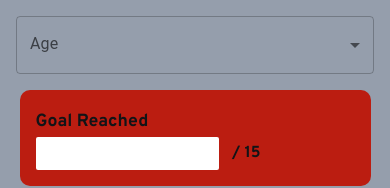
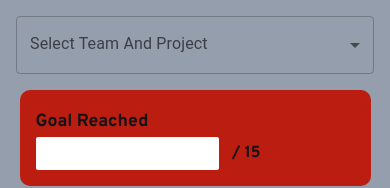
Before and after one commit to OrReuben/Hackathon-Scoring-Format, a React (Vite) app in the folder client/: page / in a window 390 px wide. Shown: the top 188 px of the page. Built offline with nearby package versions, Linux system fonts and the light colour scheme; no server answers.

Commit message:
fixed responsive

```diff
--- a/client/src/components/SelectTeam.jsx
+++ b/client/src/components/SelectTeam.jsx
@@ -18,12 +18,12 @@ export default function SelectTeam({
   return (
     <Box sx={{ minWidth: 120 }}>
       <FormControl fullWidth>
-        <InputLabel id="demo-simple-select-label">Age</InputLabel>
+        <InputLabel id="demo-simple-select-label">Select Team And Project</InputLabel>
         <Select
           labelId="demo-simple-select-label"
           id="demo-simple-select"
           value={selectedTeam}
-          label="Age"
+          label="Select Team And Project *"
           onChange={handleChange}
         >
           <MenuItem value={"ReferHer - Application / Lisa and Roi"}>
```
